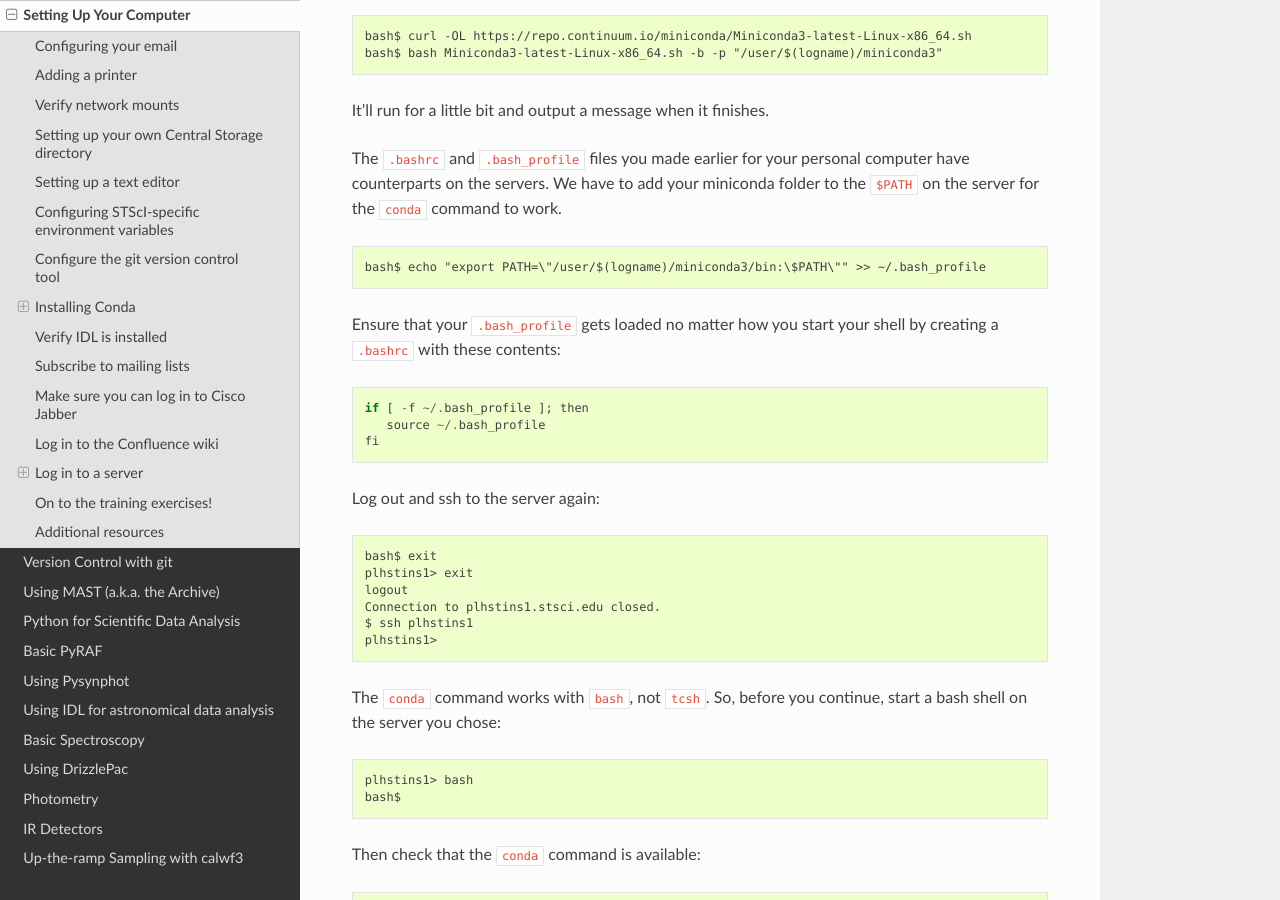
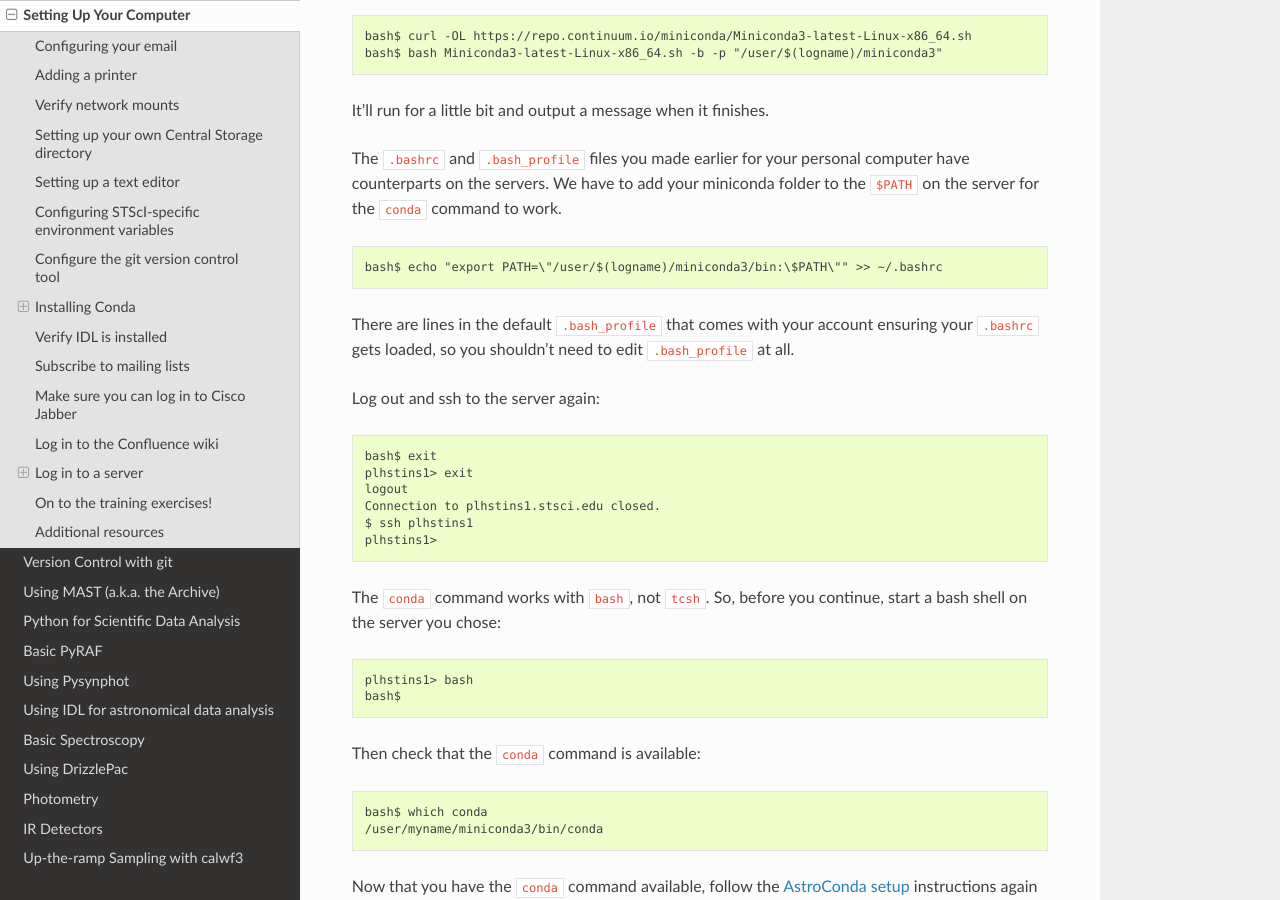
Before and after one commit to staceybright/training-library, a Sphinx documentation site: the page built from source/computer_setup.txt, in a window 1280 px wide and 900 px high, scrolled down 13707 px. Built offline with Sphinx 7.4.7 and the Read the Docs theme 2.0.0, drawn with Linux system fonts in a browser that asks for light colours.

Commit message:
Quick-fix: ITSD source ~/.bashrc on Linux automatically, so don't mess with .bash_profile

```diff
--- a/source/computer_setup.txt
+++ b/source/computer_setup.txt
@@ -417,13 +417,9 @@
 
 The ``.bashrc`` and ``.bash_profile`` files you made earlier for your personal computer have counterparts on the servers. We have to add your miniconda folder to the ``$PATH`` on the server for the ``conda`` command to work. ::
 
-   bash$ echo "export PATH=\"/user/$(logname)/miniconda3/bin:\$PATH\"" >> ~/.bash_profile
+   bash$ echo "export PATH=\"/user/$(logname)/miniconda3/bin:\$PATH\"" >> ~/.bashrc
 
-Ensure that your ``.bash_profile`` gets loaded no matter how you start your shell by creating a ``.bashrc`` with these contents::
-
-    if [ -f ~/.bash_profile ]; then
-       source ~/.bash_profile
-    fi
+There are lines in the default ``.bash_profile`` that comes with your account ensuring your ``.bashrc`` gets loaded, so you shouldn't need to edit ``.bash_profile`` at all.
 
 Log out and ssh to the server again::
 
```
